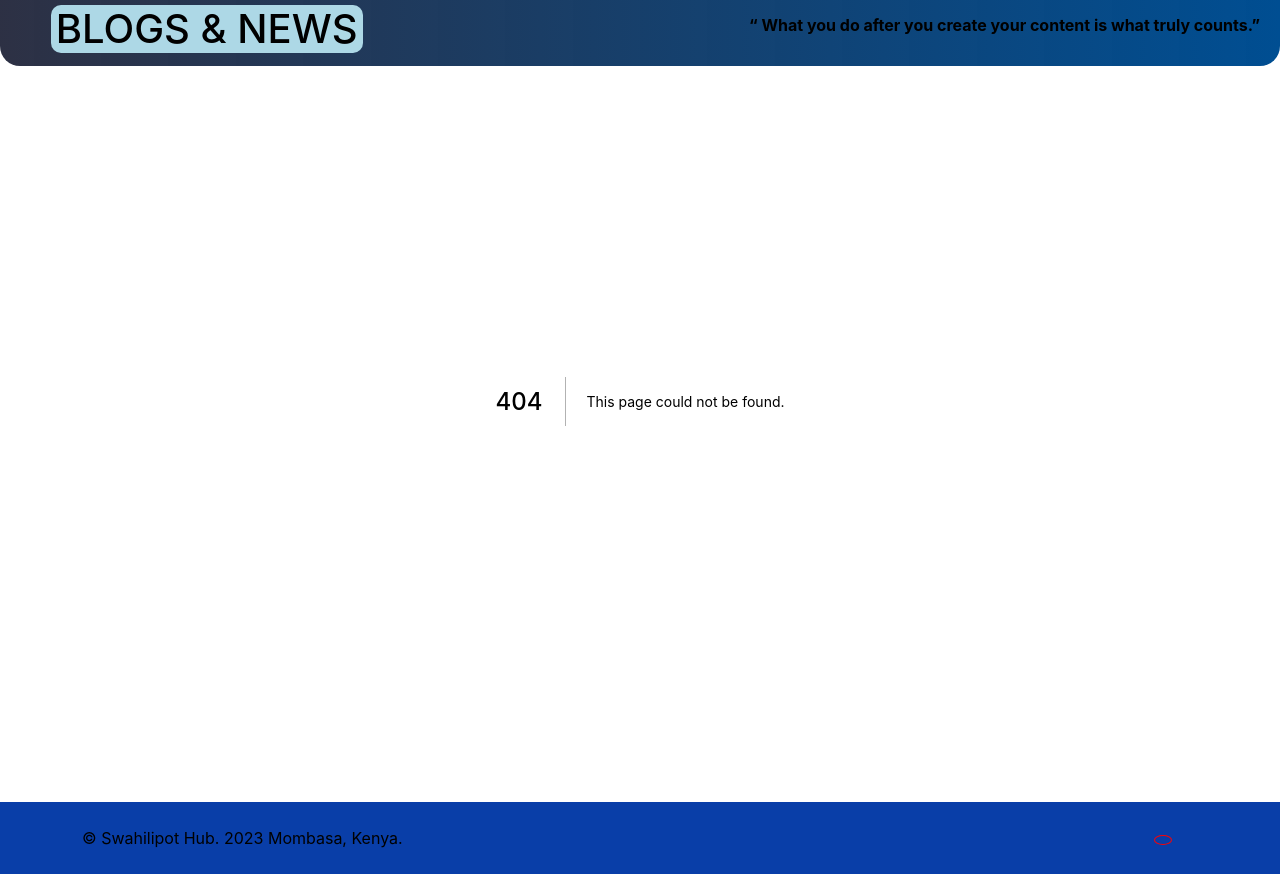
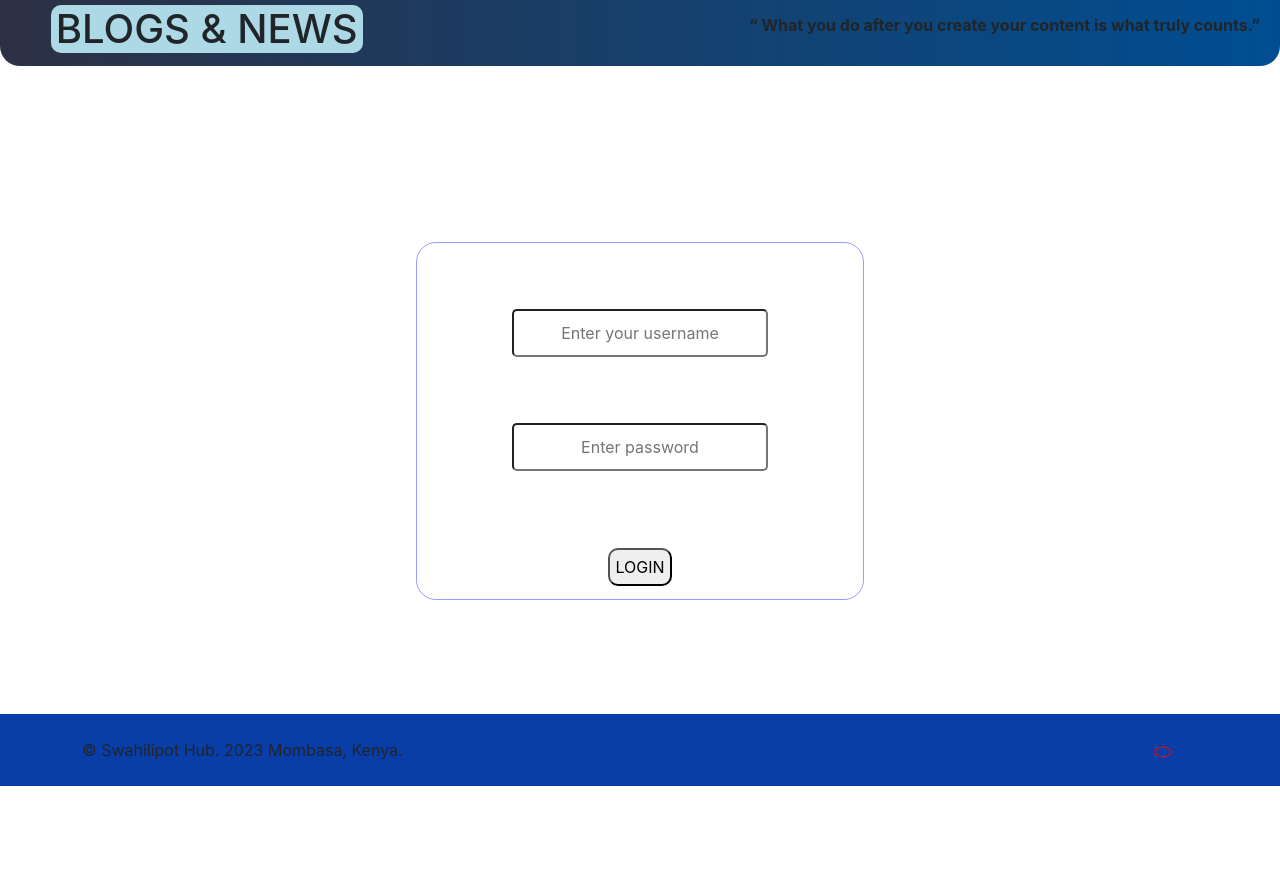
Before and after one commit to Swahilipot-Hub-Developers/blogs-and-news, a Next.js app: page /login in a window 1280 px wide. Before the commit this address had no page. After the commit the page ends 800 px from the top, so only its background shows below. Built offline with nearby package versions, Linux system fonts and the light colour scheme.

Commit message:
Changes of the Login and SignUp page added them for Writer login and access to the dashboard

```diff
--- /dev/null
+++ b/src/components/detail/DetailPage.js
@@ -0,0 +1,30 @@
+import Link from 'next/link'
+import React from 'react'
+
+const DetailPage = ({title, disabled}) => {
+  return (
+    <div className='signUp'>
+        <h1>{title}</h1>
+       <div className='signUpSect'>
+         <label>Name:</label>
+         <input type='text' placeholder='Enter your username'/>
+         <label>Password:</label>
+         <input type='password' placeholder='Enter password'/>
+
+         <p>Entering your details you consent to <strong>Terms and Conditions</strong> as well as the <strong>Privacy Policy</strong>
+
+         </p>
+         {!disabled?(
+            <p>Already have an account? <Link href="/login"><strong style={{cursor:"pointer", color:"blue"}}>Login</strong></Link></p>
+         ):('')}
+
+
+         <button>{title}</button>
+
+       </div>
+
+    </div>
+  )
+}
+
+export default DetailPage
--- a/src/components/home/ArticleSection.js
+++ b/src/components/home/ArticleSection.js
@@ -2,6 +2,7 @@ import React from 'react'
 import PillCard from '../Cards/PillCard'
 import ArticleCard from '../Cards/ArticleCard'
 import Search from './Search'
+import Link from 'next/link'
 
 const ArticleSection = () => {
   return (
@@ -28,6 +29,10 @@ const ArticleSection = () => {
 
             </div>
         </div>
+        <div className='reachOut'>
+          <p>If you believe that you have the Writters skill you can Signup/login to the program....... "Spread Awareness"</p>
+          <Link href="/signup"><button>Reach Out</button></Link>
+        </div>
     </div>
   )
 }
--- /dev/null
+++ b/src/pages/login/index.js
@@ -0,0 +1,12 @@
+import React from 'react'
+import DetailPage from '../../components/detail/DetailPage'
+
+const Login = () => {
+  return (
+    <div className='home'>
+        <DetailPage title="LOGIN" disabled={true} />
+    </div>
+  )
+}
+
+export default Login
--- a/src/styles/globals.css
+++ b/src/styles/globals.css
@@ -183,4 +183,52 @@ main {
   background-color: rgba(250, 235, 215, 0.048);
   text-align: center;
 }
+.reachOut{
+  padding: 10px 0;
+  border-top: 2px dotted grey;
+}
+.reachOut button{
+  padding: 5px 10px;
+  border-radius: 5px;
+  background-color: green;
+
+}
+/* Sign Up page */
+.signUp{
+  color: white;
+  /* border: 2px solid red; */
+  min-height: 80vh;
+  display: flex;
+  flex-direction: column;
+  align-items: center;
+  justify-content: center;
+}
+.signUpSect{
+  border: 1px solid rgba(0, 0, 255, 0.39);
+  width: 35vw;
+  display: flex;
+  flex-direction: column;
+  align-items: center;
+  justify-content: center;
+  text-align: center;
+  padding: 10px;
+  border-radius: 20px;
+  box-shadow: 5px 0.8px 7px ;
+}
+.signUpSect label{
+  font-size: x-large;
+  padding: 5px 0;
+}
+.signUpSect input{
+  border-radius: 5px;
+  height: 3rem;
+  margin: 10px 0;
+  text-align: center;
+
+}
+.signUpSect button{
+  border-radius: 10px;
+  padding: 5px;
+  margin: 3px;
+}
 /* Footer Section  */
```
Also changed, not shown: src/pages/signup/index.js (added, +12 -0 lines).
